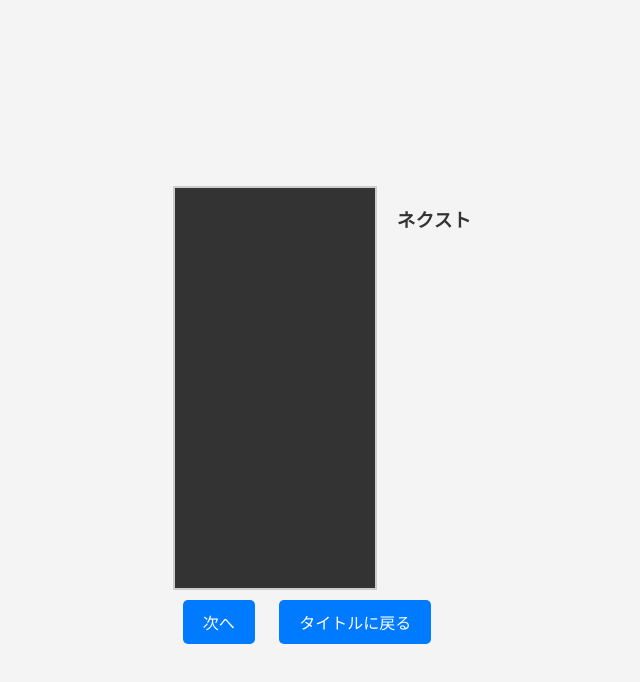
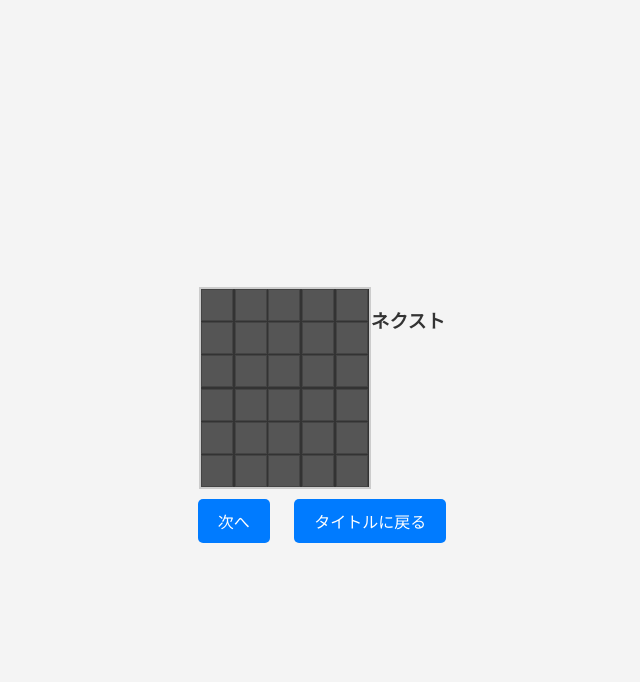
Before and after one commit to chokotia/TetrisDrillMaker, a plain HTML site: page index.html in a window 1280 px wide. Both pictures are taken after a click on the button "スタート". Shown: the whole page, without its empty margins (318-958 px from the left). Drawn offline with Linux system fonts and the light colour scheme.

Commit message:
盤面描画（ランダムにマスを埋める機能は未実装）

```diff
--- a/index.html
+++ b/index.html
@@ -58,7 +58,7 @@
     <!-- ゲーム画面 -->
     <div id="game-screen" class="screen hidden">
       <div id="board-container">
-        <div id="board"></div>
+        <div id="board"></div> <!-- 盤面が描画される場所 -->
         <div id="next-container">
           <h3>ネクスト</h3>
           <div id="next"></div>
--- a/script.js
+++ b/script.js
@@ -19,6 +19,8 @@ document.addEventListener("DOMContentLoaded", () => {
     const blockCountSlider = document.getElementById("block-count");
     const blockCountValue = document.getElementById("block-count-value");
 
+    const CELL_SIZE = 30; // 1マスの固定サイズ（ピクセル）
+
     // Update slider tooltips
     function updateTooltip(slider, output) {
       slider.addEventListener("input", () => {
@@ -33,11 +35,18 @@ document.addEventListener("DOMContentLoaded", () => {
 
     // Screen navigation
     function showScreen(screen) {
+      // 現在表示されている画面をすべて非表示にする
       document.querySelectorAll(".screen").forEach(s => s.classList.add("hidden"));
+      // 指定された画面を表示する
       screen.classList.remove("hidden");
     }
 
-    startButton.addEventListener("click", () => showScreen(gameScreen));
+    startButton.addEventListener("click", () => {
+      const width = parseInt(widthSlider.value, 10);
+      const height = parseInt(heightSlider.value, 10);
+      createBoard(width, height);
+      showScreen(gameScreen);
+    });
     settingsButton.addEventListener("click", () => showScreen(settingsScreen));
     backToTitleButtons.forEach(btn =>
       btn.addEventListener("click", () => showScreen(titleScreen))
@@ -64,16 +73,46 @@ document.addEventListener("DOMContentLoaded", () => {
     function loadSettings() {
       const settings = JSON.parse(localStorage.getItem("tetrisSettings"));
       if (settings) {
-        widthSlider.value = settings.width;
-        widthValue.textContent = settings.width;
-        heightSlider.value = settings.height;
-        heightValue.textContent = settings.height;
+        const { width, height } = settings;
+        widthSlider.value = width;
+        widthValue.textContent = width;
+        heightSlider.value = height;
+        heightValue.textContent = height;
         nextCountSlider.value = settings.nextCount;
         nextCountValue.textContent = settings.nextCount;
         blockCountSlider.value = settings.blockCount;
         blockCountValue.textContent = settings.blockCount;
+        createBoard(width, height);
       }
     }
 
+    function createBoard(width, height) {
+        const board = document.getElementById("board");
+
+        // グリッド全体の幅と高さを計算（gapの影響を考慮）
+        const gapSize = (width - 1) * 2 + (height - 1) * 2; // gapは1px
+        const totalWidth = width * CELL_SIZE + gapSize;
+        const totalHeight = height * CELL_SIZE + gapSize;
+
+        // スタイルを適用
+        board.style.width = `${totalWidth}px`;
+        board.style.height = `${totalHeight}px`;
+        board.style.setProperty("--width", width);
+        board.style.setProperty("--height", height);
+
+        // 既存のマスを削除
+        while (board.firstChild) {
+          board.removeChild(board.firstChild);
+        }
+
+        // マスを作成
+        for (let i = 0; i < width * height; i++) {
+          const cell = document.createElement("div");
+          cell.style.width = `${CELL_SIZE}px`;
+          cell.style.height = `${CELL_SIZE}px`;
+          board.appendChild(cell);
+        }
+      }
+
     loadSettings();
-  });
+});
--- a/styles.css
+++ b/styles.css
@@ -13,14 +13,6 @@ body {
   justify-content: center;
   min-height: 100vh;
   padding: 20px;
-}
-
-.screen {
-  /* display: none; */
-}
-
-.screen.active {
-  display: block;
 }
 
 button {
@@ -51,19 +43,14 @@ button:hover {
 
 #board {
   background-color: #333;
-  width: 200px;
-  height: 400px;
   display: grid;
-  grid-template-columns: repeat(10, 1fr);
-  grid-template-rows: repeat(20, 1fr);
+  grid-template-columns: repeat(var(--width), 1fr);
+  grid-template-rows: repeat(var(--height), 1fr);
+  gap: 1px;
   border: 2px solid #ccc;
 }
 
 #board div {
+  background-color: #555;
   border: 1px solid #444;
-  background-color: #555;
 }
-
-#next-container {
-  margin-left: 20px;
-}
```
